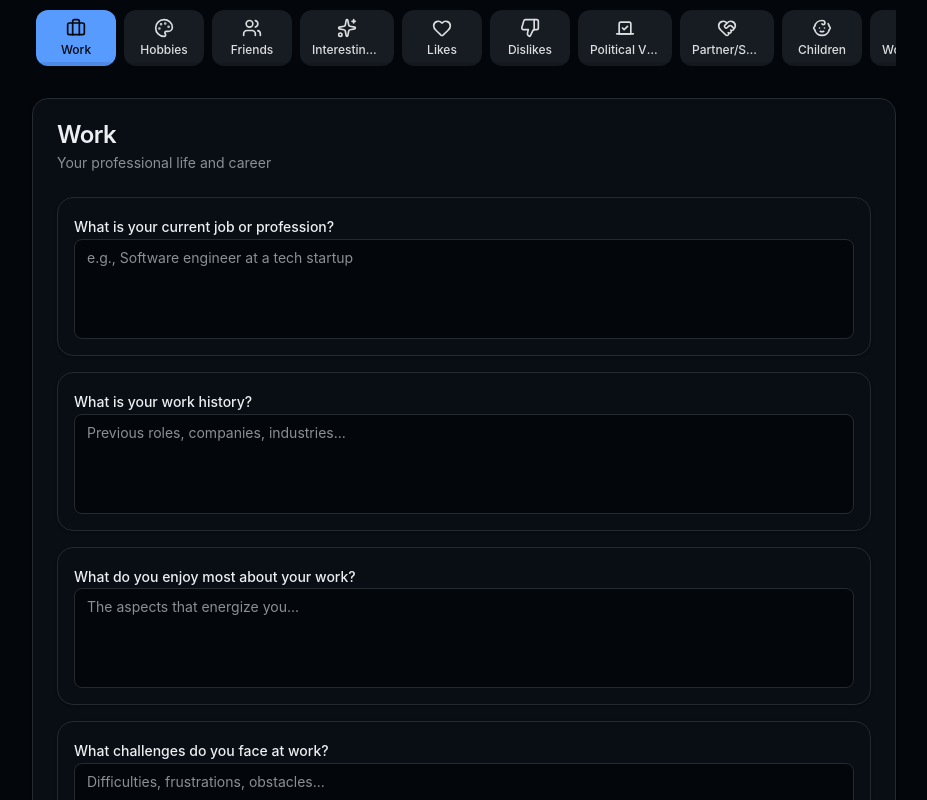
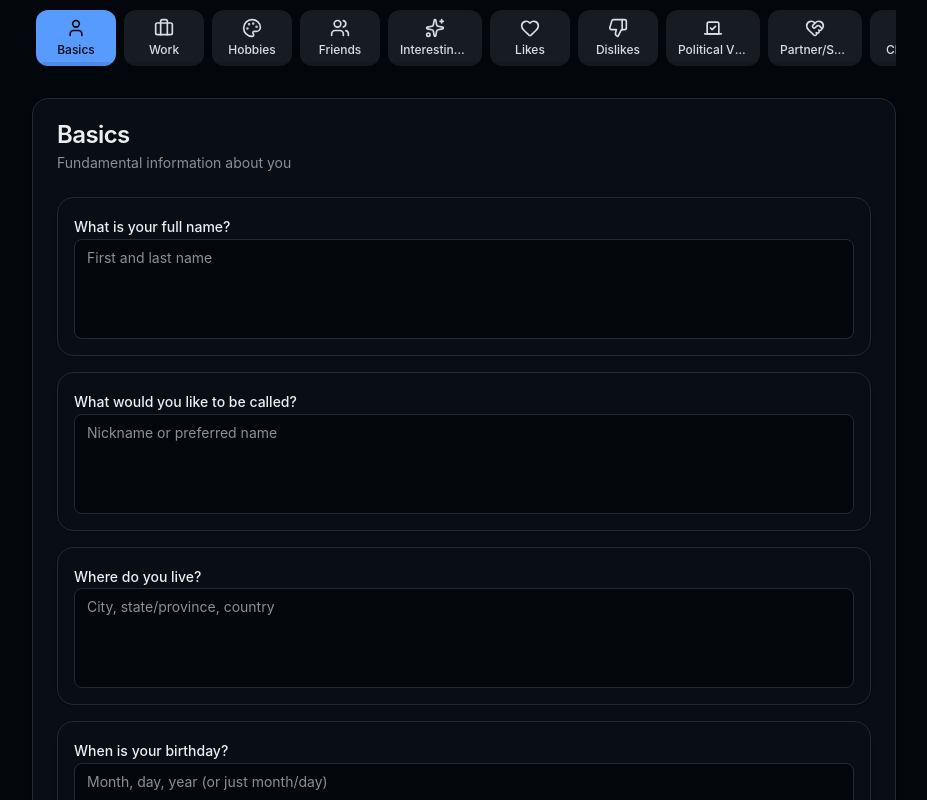
Before and after one commit to DontFretBrett/ai-assistant-human-questionnaire, a React (Vite) app: page / in a window 1280 px wide. Shown: the part 380-1180 px from the top of the page, without its empty margins (176-1103 px from the left). Built offline with nearby package versions, Linux system fonts and the light colour scheme.

Commit message:
feat: add 'Basics' category for name, nickname, location, and birthday

```diff
--- a/src/App.tsx
+++ b/src/App.tsx
@@ -15,7 +15,7 @@ import { FileDown, Sparkles, RotateCcw, ChevronRight, Check, Moon, Sun } from 'l
 
 function App() {
   const [data, setData] = useLocalStorage<QuestionnaireData>('questionnaire-data', {})
-  const [activeCategory, setActiveCategory] = useState<CategoryId>('work')
+  const [activeCategory, setActiveCategory] = useState<CategoryId>('basics')
   const [exportOpen, setExportOpen] = useState(false)
   const { theme, toggleTheme } = useTheme()
 
--- a/src/components/CategoryNav.tsx
+++ b/src/components/CategoryNav.tsx
@@ -3,6 +3,7 @@ import { cn } from '@/lib/utils'
 import { categories } from '@/data/questions'
 import type { CategoryId, QuestionnaireData } from '@/data/types'
 import {
+  User,
   Briefcase,
   Palette,
   Users,
@@ -20,6 +21,7 @@ import {
 } from 'lucide-react'
 
 const iconMap: Record<string, LucideIcon> = {
+  User,
   Briefcase,
   Palette,
   Users,
--- a/src/data/questions.ts
+++ b/src/data/questions.ts
@@ -1,6 +1,18 @@
 import type { Category } from './types'
 
 export const categories: Category[] = [
+  {
+    id: 'basics',
+    name: 'Basics',
+    icon: 'User',
+    description: 'Fundamental information about you',
+    questions: [
+      { id: 'basics_name', text: 'What is your full name?', placeholder: 'First and last name' },
+      { id: 'basics_nickname', text: 'What would you like to be called?', placeholder: 'Nickname or preferred name' },
+      { id: 'basics_location', text: 'Where do you live?', placeholder: 'City, state/province, country' },
+      { id: 'basics_birthday', text: 'When is your birthday?', placeholder: 'Month, day, year (or just month/day)' },
+    ],
+  },
   {
     id: 'work',
     name: 'Work',
--- a/src/data/types.ts
+++ b/src/data/types.ts
@@ -1,4 +1,5 @@
 export type CategoryId =
+  | 'basics'
   | 'work'
   | 'hobbies'
   | 'friends'
```
